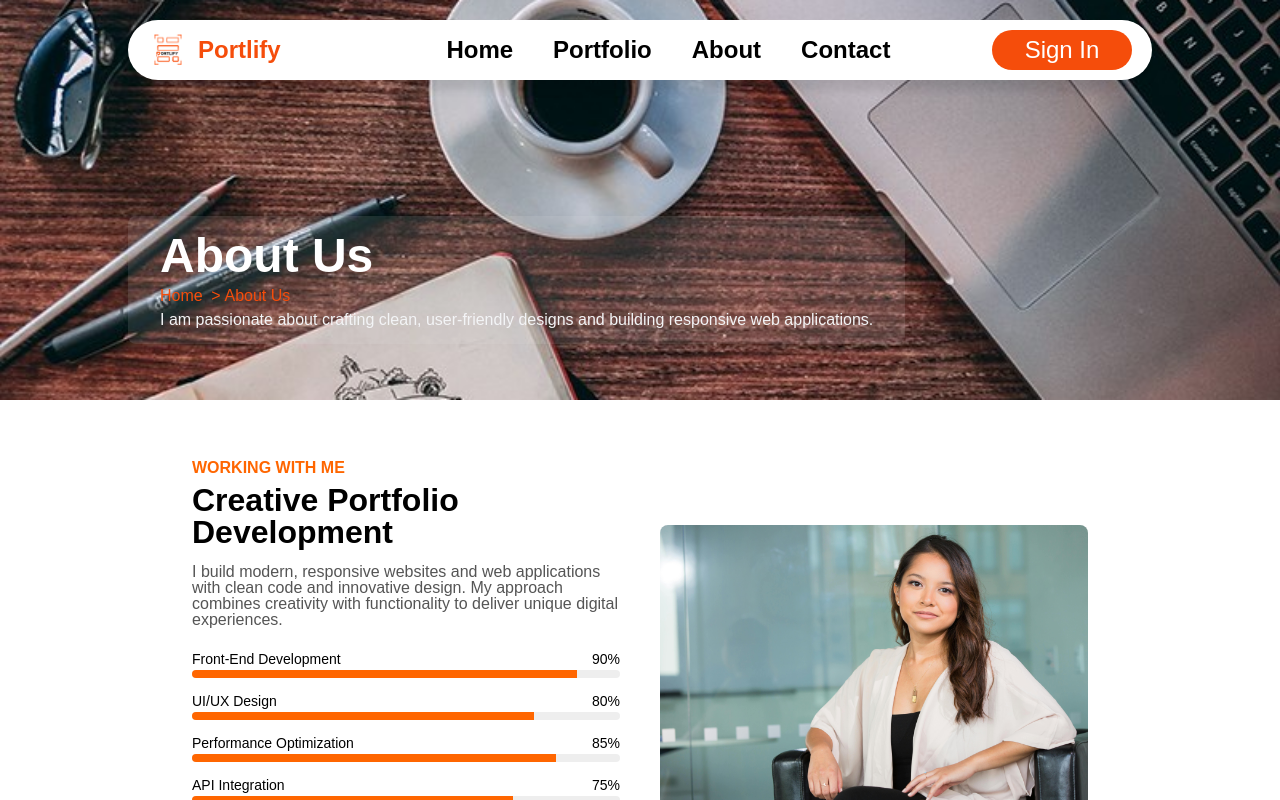
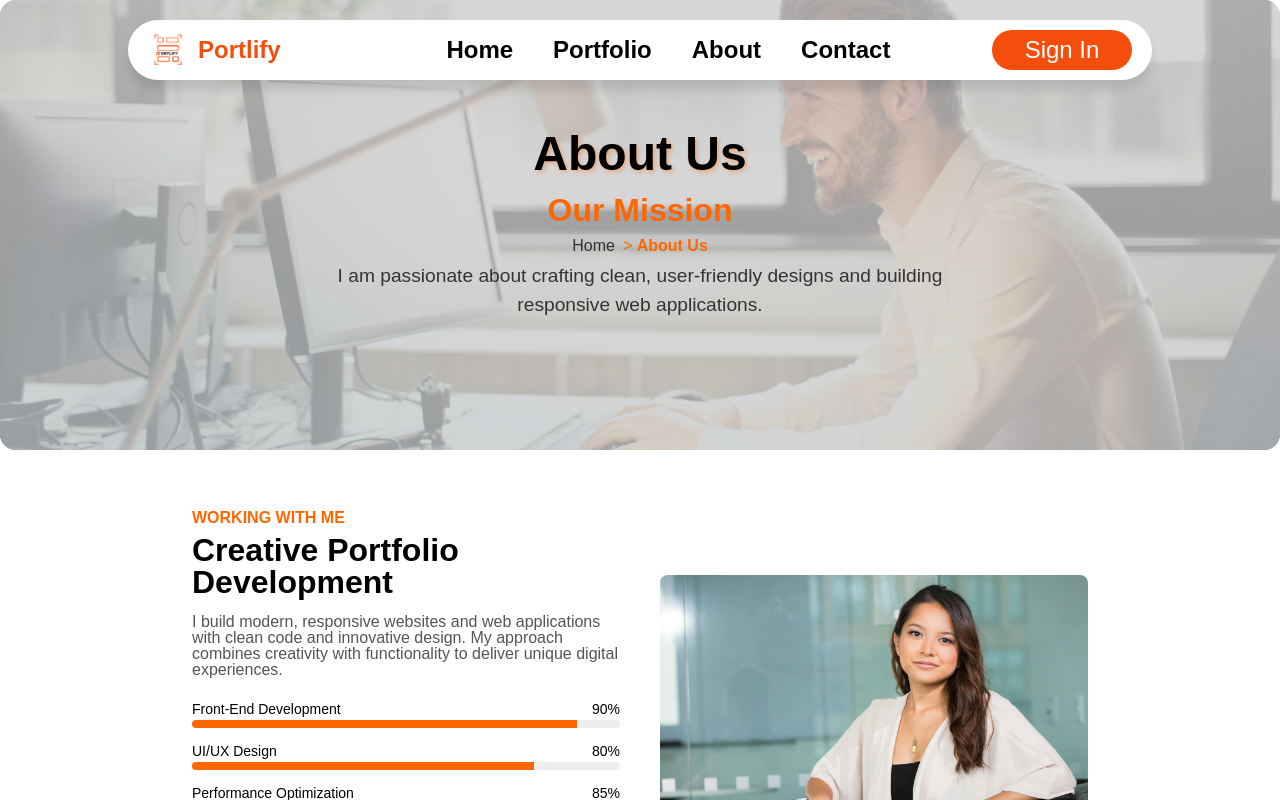
Before and after one commit to ZzzNTKzzZ/Web, a React (Create React App) app: page /About in a window 1280 px wide. Shown: the top 800 px of the page. Built offline with nearby package versions, Linux system fonts and the light colour scheme.

Commit message:
change headerAbout

```diff
--- a/src/components/About/HeaderAbout/HeaderAbout.jsx
+++ b/src/components/About/HeaderAbout/HeaderAbout.jsx
@@ -1,22 +1,40 @@
-import React from "react";
+import React, { useRef, useEffect } from "react";
 import styles from "./HeaderAbout.module.css";
-import aboutImage from "../../../assets/Img/HeroSection.jpg"; // hoặc URL ảnh nếu có
+import aboutImage from "../../../assets/Img/Person/person2.jpg";
+import { gsap } from "gsap";
 
 function HeaderAbout() {
+  const overlayRef = useRef(null);
+  const titleRef = useRef(null);
+  const newTitleRef = useRef(null);
+  const breadcrumbRef = useRef(null);
+  const descriptionRef = useRef(null);
+
+  useEffect(() => {
+    const tl = gsap.timeline({ defaults: { ease: "power2.out", duration: 1 } });
+
+    tl.fromTo(
+      overlayRef.current,
+      { opacity: 0 },
+      { opacity: 1 }
+    )
+      .from(titleRef.current, { y: -80, opacity: 0 }, "-=0.5")
+      .from(newTitleRef.current, { y: 80, opacity: 0 }, "-=0.7")
+      .from(breadcrumbRef.current, { opacity: 0, y: 30 }, "-=0.7")
+      .from(descriptionRef.current, { opacity: 0, y: 30 }, "-=0.7");
+  }, []);
+
   return (
     <div className={styles.container}>
-            <img
-                src={aboutImage}
-                alt="About Us"
-                className={styles.image}
-            />
-            <div className={styles.textOverlay}>
-                <h1 className={styles.title}>About Us</h1>
-                <p className={styles.breadcrumb}>
+      <img src={aboutImage} alt="About Us" className={styles.image} />
+      <div className={styles.textOverlay} ref={overlayRef}>
+        <h1 className={styles.title} ref={titleRef}>About Us</h1>
+        <h2 className={styles.newTitle} ref={newTitleRef}>Our Mission</h2>
+        <p className={styles.breadcrumb} ref={breadcrumbRef}>
           Home <span className={styles.breadcrumbArrow}>&gt;</span>
           <span className={styles.current}>About Us</span>
         </p>
-                <p className={styles.description}>
+        <p className={styles.description} ref={descriptionRef}>
           I am passionate about crafting clean, user-friendly designs and building responsive web applications.
         </p>
       </div>
--- a/src/components/About/HeaderAbout/HeaderAbout.module.css
+++ b/src/components/About/HeaderAbout/HeaderAbout.module.css
@@ -1,56 +1,79 @@
 .container {
   position: relative;
   width: 100%;
-    height: 400px; /* bạn có thể chỉnh cao thấp tùy ý */
+  height: 450px;
   overflow: hidden;
+  border-radius: 16px;
 }
 
 .image {
   width: 100%;
   height: 100%;
-    object-fit: cover; /* hình phủ hết và không méo */
-    display: block;
+  object-fit: cover;
+  filter: brightness(0.6); /* Làm tối ảnh nền để chữ nổi bật */
 }
 
 .textOverlay {
   position: absolute;
-    top: 50%;
-    left: 50%;
-    transform: translate(-50%, -50%);
-    color: white;
+  top: 0;
+  left: 0;
+  width: 100%;
+  height: 100%;
+  background: rgba(255, 255, 255, 0.6); /* overlay trắng mờ */
+  display: flex;
+  flex-direction: column;
+  justify-content: center;
+  align-items: center;
+  padding: 0 1rem;
   text-align: center;
-    padding: 1rem 2rem;
-    background: rgba(231, 226, 226, 0.123); /* lớp nền mờ dễ đọc chữ */
-    border-radius: 8px;
-}
-
-.textOverlay {
-    top: 70%; /* hạ xuống gần đáy */
-    left: 10%; /* lệch về trái */
-    transform: translate(0, -50%);
-    text-align: left;
 }
 
 .title {
   font-size: 3rem;
-    font-weight: bold;
-    margin-bottom: 0.5rem;
+  font-weight: 900;
+  color: #000; /* chữ đen nổi bật */
+  margin-bottom: 1rem;
+  text-shadow: 2px 2px 4px rgba(255, 102, 0, 0.4); /* tạo chiều sâu */
+}
+
+.newTitle {
+  font-size: 2rem;
+  font-weight: 700;
+  color: #ff6600; /* cam đậm */
+  margin-bottom: 0.75rem;
 }
 
 .breadcrumb {
-    color: #F54D0B;
-    font-weight: 500;
+  font-size: 1rem;
+  color: #333;
   margin-bottom: 0.5rem;
 }
 
 .breadcrumbArrow {
   margin: 0 0.25rem;
+  color: #ff6600;
 }
 
 .current {
-    color: #F54D0B;
+  color: #ff6600;
+  font-weight: 600;
 }
 
 .description {
-    color: #f3f4f6; /* xám nhạt hơn trên nền đen */
+  font-size: 1.2rem;
+  color: #333;
+  max-width: 700px;
+  line-height: 1.5;
 }
+
+@media (max-width: 768px) {
+  .title {
+    font-size: 2.2rem;
+  }
+  .newTitle {
+    font-size: 1.5rem;
+  }
+  .description {
+    font-size: 1rem;
+  }
+}
```
Lines whose indentation alone changed are shown as unchanged.
